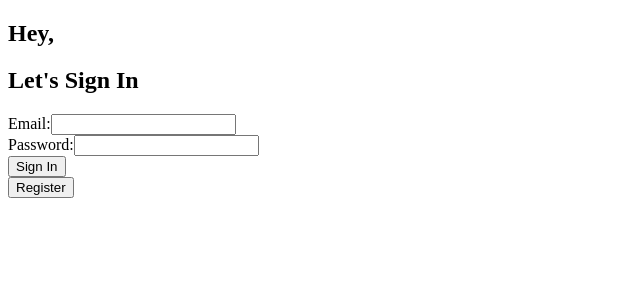
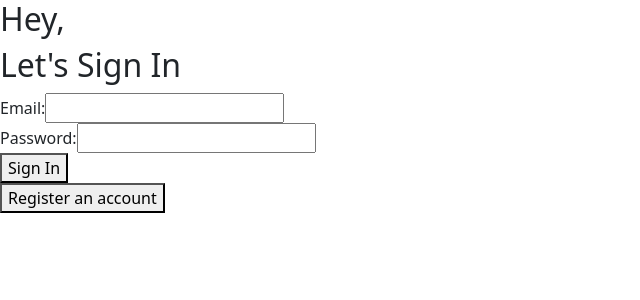
Before and after one commit to Chirano/GladlyGiven, an Angular app in the folder angGladlyGiven/: page /SignIn in a window 1280 px wide. Shown: the top 300 px of the page, without its empty margins (0-640 px from the left). Built offline with nearby package versions, Linux system fonts and the light colour scheme.

Commit message:
added boostrap angular

```diff
--- a/angGladlyGiven/package.json
+++ b/angGladlyGiven/package.json
@@ -18,6 +18,9 @@
     "@angular/platform-browser": "^16.2.0",
     "@angular/platform-browser-dynamic": "^16.2.0",
     "@angular/router": "^16.2.0",
+    "@ng-bootstrap/ng-bootstrap": "15.1.2",
+    "@popperjs/core": "^2.11.6",
+    "bootstrap": "^5.2.3",
     "rxjs": "~7.8.0",
     "tslib": "^2.3.0",
     "zone.js": "~0.13.0"
@@ -26,6 +29,7 @@
     "@angular-devkit/build-angular": "^16.2.11",
     "@angular/cli": "^16.2.11",
     "@angular/compiler-cli": "^16.2.0",
+    "@angular/localize": "^16.2.0",
     "@types/jasmine": "~4.3.0",
     "jasmine-core": "~4.6.0",
     "karma": "~6.4.0",
--- a/angGladlyGiven/src/app/app.module.ts
+++ b/angGladlyGiven/src/app/app.module.ts
@@ -22,6 +22,7 @@ import { ViewAdminComponent } from './components/view/view-admin/view-admin.comp
 import { ViewServiceProviderComponent } from './components/view/view-service-provider/view-service-provider.component';
 import { ViewRefugeeComponent } from './components/view/view-refugee/view-refugee.component';
 import { ViewDonorComponent } from './components/view/view-donor/view-donor.component';
+import { NgbModule } from '@ng-bootstrap/ng-bootstrap';
 
 @NgModule({
   declarations: [
@@ -50,6 +51,7 @@ import { ViewDonorComponent } from './components/view/view-donor/view-donor.comp
     AppRoutingModule,
     FormsModule,
     ReactiveFormsModule,
+    NgbModule,
   ],
   providers: [],
   bootstrap: [AppComponent]
--- a/angGladlyGiven/src/app/classes/routing/RoutePaths.ts
+++ b/angGladlyGiven/src/app/classes/routing/RoutePaths.ts
@@ -3,8 +3,8 @@ export const RouterPaths = {
     SignIn: "SignIn",
     SignUp: "SignUp",
 
-    SignUpHelpIntention: "SignInHelpIntention",
-    SignUpHelpType: "SignInHelpType",
+    SignUpHelpIntention: "SignUpHelpIntention",
+    SignUpHelpType: "SignUpHelpType",
 
     SignUpRefugee: "SignUpRefugee",
     SignUpServiceProvider: "SignUpServiceProvider",
--- a/angGladlyGiven/src/app/components/view/view-sign-in/view-sign-in.component.html
+++ b/angGladlyGiven/src/app/components/view/view-sign-in/view-sign-in.component.html
@@ -18,5 +18,5 @@
       <button type="button" (click)="signIn()">Sign In</button>
     </form>
 
-    <button type="button" (click)="toSignUp()">Register</button>
+    <button type="button" (click)="toSignUp()">Register an account</button>
   </div>
--- a/angGladlyGiven/src/app/components/view/view-sign-up/view-sign-up.component.html
+++ b/angGladlyGiven/src/app/components/view/view-sign-up/view-sign-up.component.html
@@ -28,5 +28,5 @@
         <button type="button" (click)="signUp()">Sign In</button>
     </form>
 
-    <button type="button" (click)="toSignIn()">Sign Up</button>
+    <button type="button" (click)="toSignIn()">Already have an account? Log In</button>
   </div>
--- a/angGladlyGiven/src/main.ts
+++ b/angGladlyGiven/src/main.ts
@@ -1,3 +1,5 @@
+/// <reference types="@angular/localize" />
+
 import { platformBrowserDynamic } from '@angular/platform-browser-dynamic';
 
 import { AppModule } from './app/app.module';
--- a/angGladlyGiven/src/styles.scss
+++ b/angGladlyGiven/src/styles.scss
@@ -1 +1,4 @@
 /* You can add global styles to this file, and also import other style files */
+
+/* Importing Bootstrap SCSS file. */
+@import 'bootstrap/scss/bootstrap';
--- a/angGladlyGiven/tsconfig.app.json
+++ b/angGladlyGiven/tsconfig.app.json
@@ -3,7 +3,9 @@
   "extends": "./tsconfig.json",
   "compilerOptions": {
     "outDir": "./out-tsc/app",
-    "types": []
+    "types": [
+      "@angular/localize"
+    ]
   },
   "files": [
     "src/main.ts"
```
Also changed, not shown: 2 other files (tests, documents, lock files or other folders).
